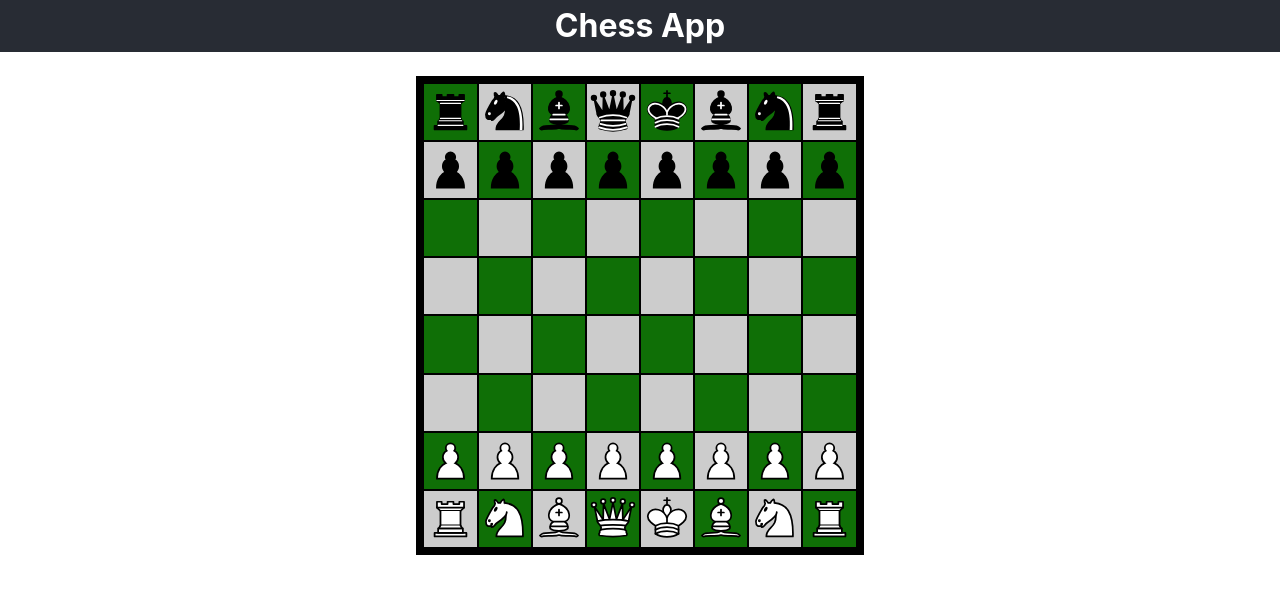
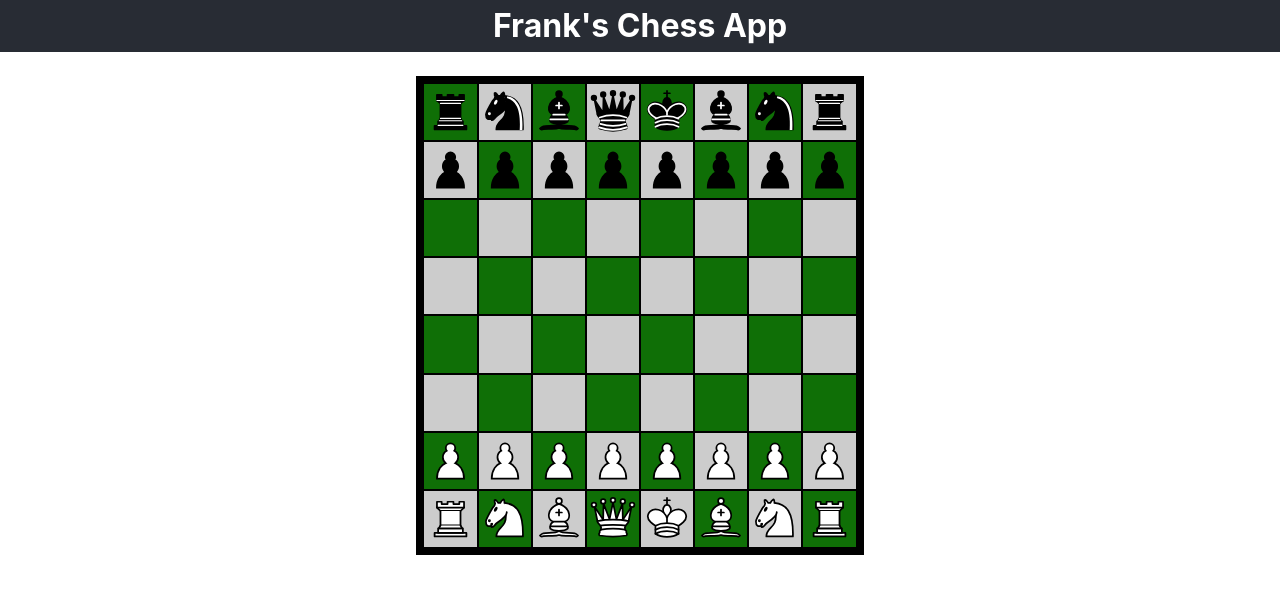
Before and after one commit to FrankPizz10/Chess, a React (Create React App) app: page / in a window 1280 px wide. Shown: the top 594 px of the page. Built offline with nearby package versions, Linux system fonts and the light colour scheme.

Commit message:
Deployment

```diff
--- a/package.json
+++ b/package.json
@@ -23,7 +23,8 @@
     "start": "react-scripts start",
     "build": "react-scripts build",
     "test": "react-scripts test",
-    "eject": "react-scripts eject"
+    "eject": "react-scripts eject",
+    "deploy": "npm run build && aws s3 sync ./build s3://frank-pizz-chess-bucket --delete && aws cloudfront create-invalidation --distribution-id E5CC3VH5KDRFP --paths \"/*\""
   },
   "eslintConfig": {
     "extends": [
--- a/src/App.tsx
+++ b/src/App.tsx
@@ -46,7 +46,7 @@ function App() {
   return (
     <div className="App">
       <header className="App-header">
-        <h1>Chess App</h1>
+        <h1>Frank's Chess App</h1>
       </header>
       <div className="board-container">
       <div className="chess-board">
```
